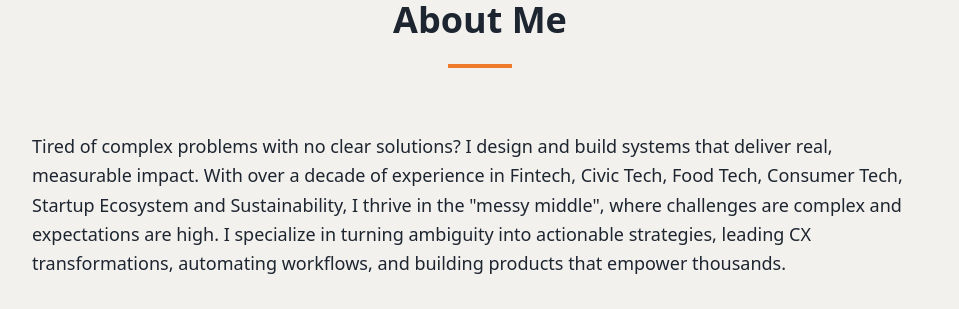
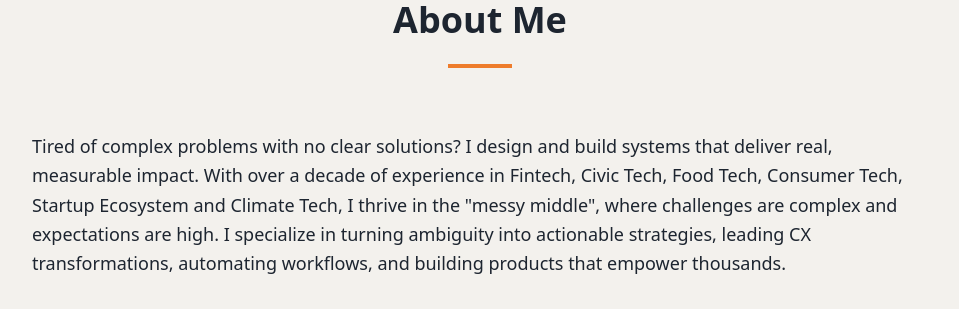
Before and after one commit to odietea/scale-impact-clarity, a React (Vite) app: page / in a window 1280 px wide. Shown: the part 880-1189 px from the top of the page, without its empty margins (160-1119 px from the left). Built offline with nearby package versions, Linux system fonts and the light colour scheme.

Commit message:
Update "Sustainability" to "Climate Tech"

```diff
--- a/src/components/AboutSection.tsx
+++ b/src/components/AboutSection.tsx
@@ -10,7 +10,7 @@ const AboutSection = () => {
           </div>
 
           <div className="prose prose-lg max-w-none">
-            <p className="text-lg leading-relaxed text-foreground mb-8">Tired of complex problems with no clear solutions? I design and build systems that deliver real, measurable impact. With over a decade of experience in Fintech, Civic Tech, Food Tech, Consumer Tech, Startup Ecosystem and Sustainability, I thrive in the "messy middle", where challenges are complex and expectations are high. I specialize in turning ambiguity into actionable strategies, leading CX transformations, automating workflows, and building products that empower thousands.</p>
+            <p className="text-lg leading-relaxed text-foreground mb-8">Tired of complex problems with no clear solutions? I design and build systems that deliver real, measurable impact. With over a decade of experience in Fintech, Civic Tech, Food Tech, Consumer Tech, Startup Ecosystem and Climate Tech, I thrive in the "messy middle", where challenges are complex and expectations are high. I specialize in turning ambiguity into actionable strategies, leading CX transformations, automating workflows, and building products that empower thousands.</p>
 
             <div className="bg-surface rounded-lg p-8 border border-border shadow-sm">
               <h3 className="text-xl font-semibold text-primary mb-6">Why Work With Me</h3>
```
